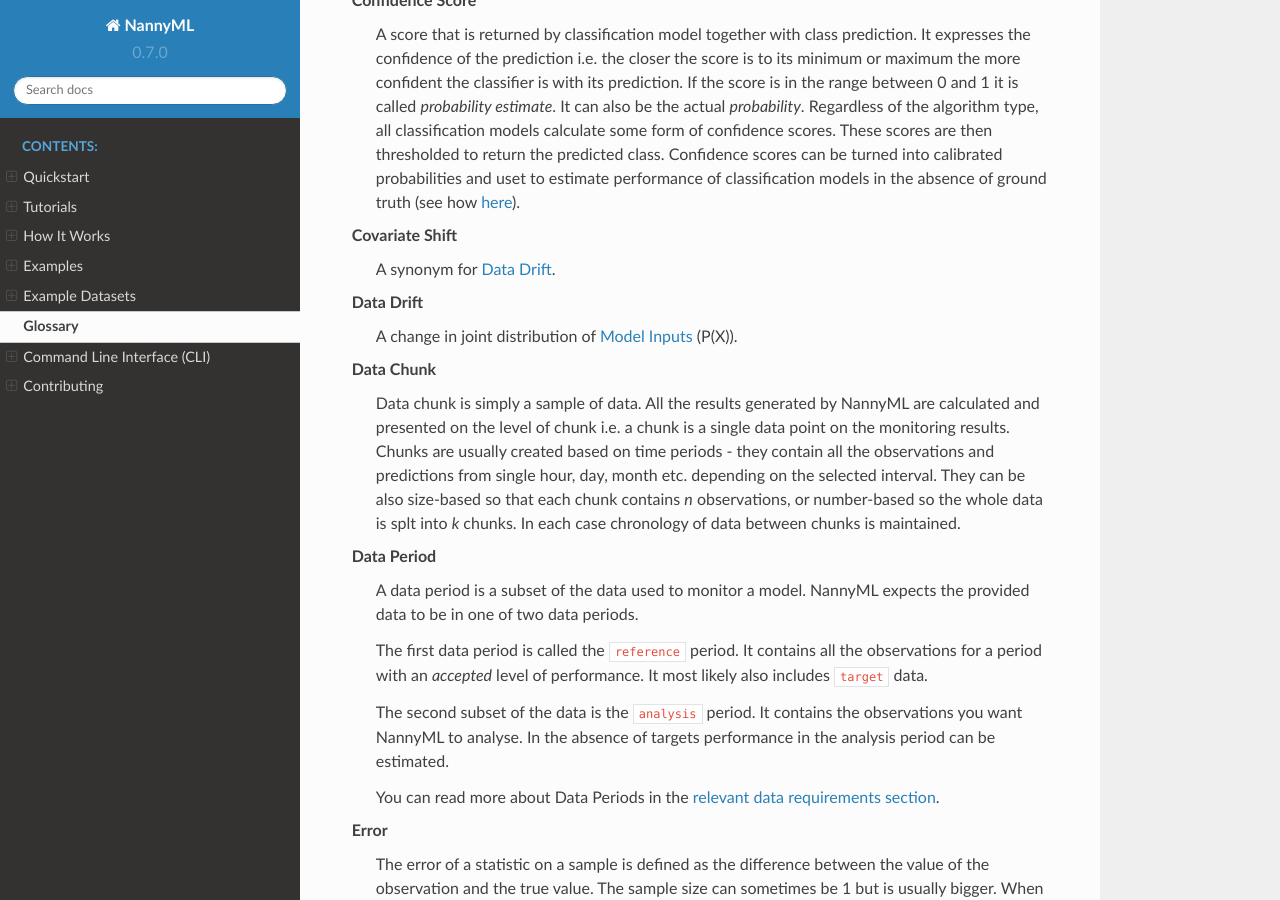
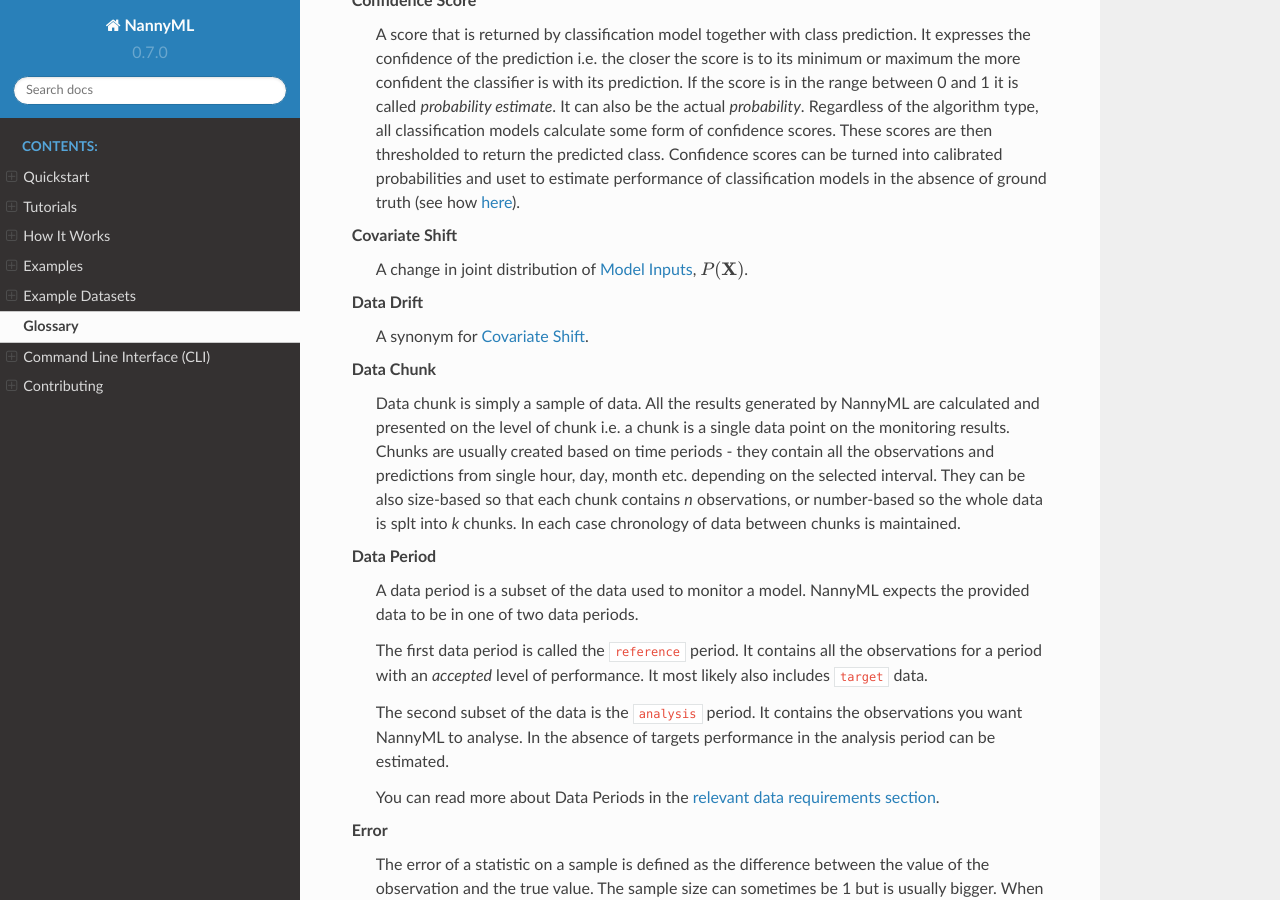
Before and after one commit to NannyML/nannyml, a Sphinx documentation site: the page built from docs/glossary.rst, in a window 1280 px wide and 900 px high, scrolled down 1249 px. Built offline with Sphinx 7.4.7 and the Read the Docs theme 2.0.0, drawn with Linux system fonts in a browser that asks for light colours; pages that are not in the unit, such as notebooks, are missing from menus.

Commit message:
small doc updates

```diff
--- a/docs/glossary.rst
+++ b/docs/glossary.rst
@@ -62,10 +62,10 @@
         of ground truth (see how :ref:`here<how-it-works-cbpe>`).
 
     Covariate Shift
-        A synonym for :term:`Data Drift`.
+        A change in joint distribution of :term:`Model Inputs`, :math:`P(\mathbf{X})`.
 
     Data Drift
-        A change in joint distribution of :term:`Model Inputs` (P(X)).
+        A synonym for :term:`Covariate Shift`.
 
     Data Chunk
         Data chunk is simply a sample of data. All the results generated by NannyML are calculated and presented on the
--- a/docs/how_it_works/univariate_drift_detection.rst
+++ b/docs/how_it_works/univariate_drift_detection.rst
@@ -38,7 +38,7 @@
 practitioners. See the image below to get intuition on how the value of D-statistic changes with the change of data
 distribution.
 
-.. image:: ../_static/how-it-works-KS.svg
+.. image:: ../_static/how-it-works-ks.svg
     :width: 1400pt
 
 
@@ -68,7 +68,7 @@
 (PDF). This makes it
 more sensitive to changes that may be ignored by KS. This effect can be observed in the plot below to get the intuition:
 
-.. image:: ../_static/how-it-works-JS.svg
+.. image:: ../_static/how-it-works-js.svg
     :width: 1400pt
 
 In the two rows we see two different changes been induced to the reference dataset, depicted with grey color.
--- a/docs/tutorials/detecting_data_drift/multivariate_drift_detection.rst
+++ b/docs/tutorials/detecting_data_drift/multivariate_drift_detection.rst
@@ -1,8 +1,8 @@
 .. _multivariate_drift_detection:
 
-=================================
-Multivariate Data Drift Detection
-=================================
+============================
+Multivariate Drift Detection
+============================
 
 Why Perform Multivariate Drift Detection
 ----------------------------------------
--- a/docs/tutorials/detecting_data_drift/univariate_drift_detection.rst
+++ b/docs/tutorials/detecting_data_drift/univariate_drift_detection.rst
@@ -1,8 +1,8 @@
 .. _univariate_drift_detection:
 
-======================================
-Univariate Statistical Drift Detection
-======================================
+==========================
+Univariate Drift Detection
+==========================
 
 
 Just The Code
```
Also changed, not shown: other parts of docs/how_it_works/univariate_drift_detection.rst (+1 -1 lines).
